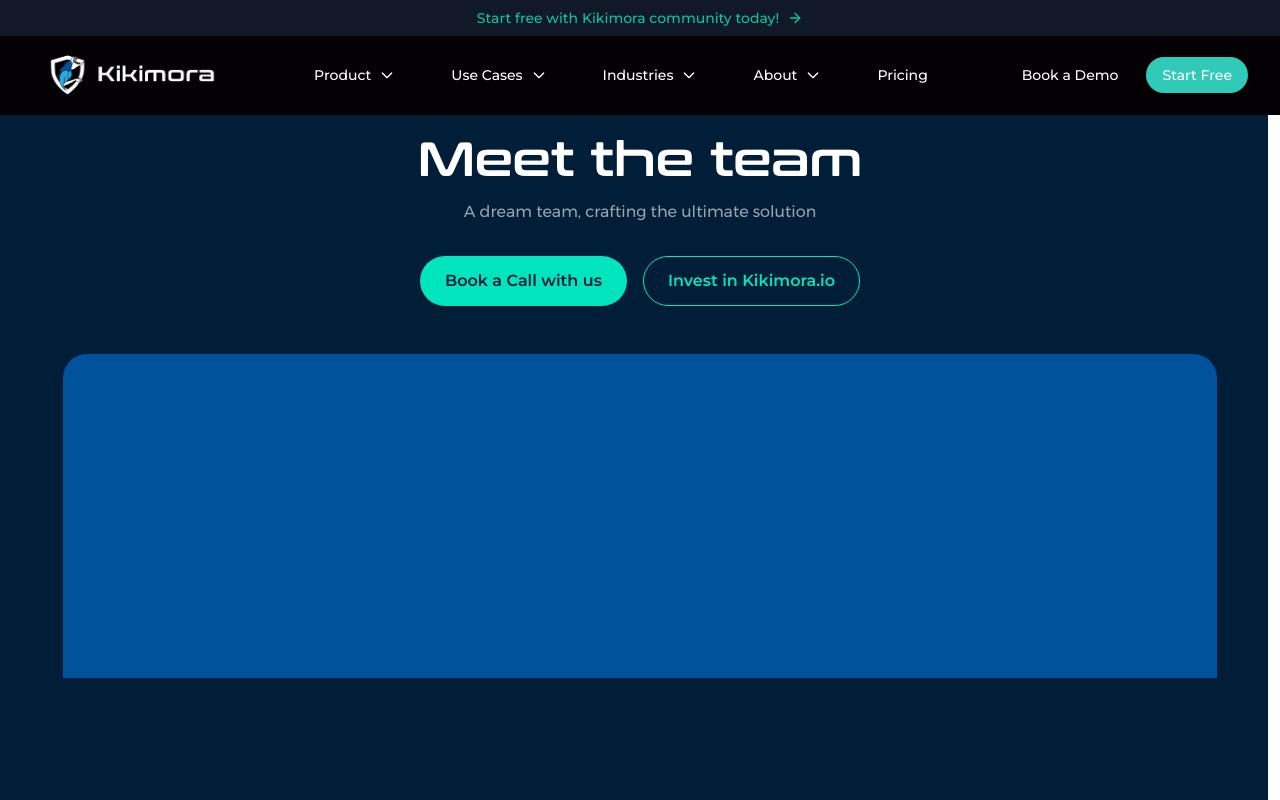
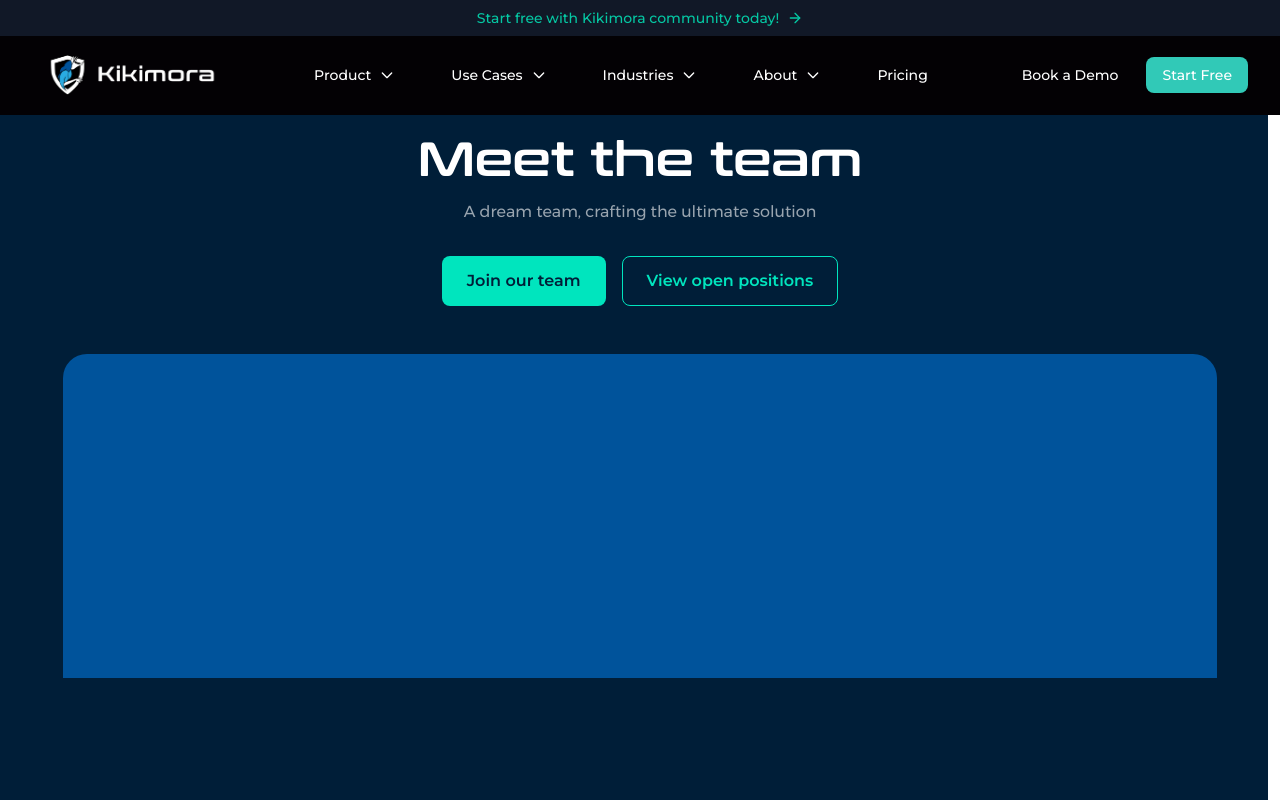
Before and after one commit to NikolaSirakov3/Kikimora-website, a React (Vite) app: page /about in a window 1280 px wide. Shown: the top 800 px of the page. Built offline with nearby package versions, Linux system fonts and the light colour scheme.

Commit message:
Refactor button styles across components to use rounded-lg for improved visual consistency; update index.css and various component files including NewNavbar, Partners, Team, DevelopersCaseStudy, Hero, Pricing, and GetInTouch.

```diff
--- a/src/components/NewNavbar.tsx
+++ b/src/components/NewNavbar.tsx
@@ -348,7 +348,7 @@ const NewNavbar: React.FC<NewNavbarProps> = ({ isAnnouncementVisible }) => {
             </Link>
             <button
               onClick={() => setIsTrialModalOpen(true)}
-              className="text-white hover:text-white px-4 py-2 text-sm font-medium bg-[#31c9b7] rounded-full border-none outline-none focus:outline-none hover:bg-[#3EDDCA]/90"
+              className="text-white hover:text-white px-4 py-2 text-sm font-medium bg-[#31c9b7] rounded-lg border-none outline-none focus:outline-none hover:bg-[#3EDDCA]/90"
             >
               Start Free
             </button>
@@ -464,7 +464,7 @@ const NewNavbar: React.FC<NewNavbarProps> = ({ isAnnouncementVisible }) => {
             </Link>
             <button
               onClick={() => setIsTrialModalOpen(true)}
-              className="w-full text-left px-3 py-2 text-base font-medium text-white hover:text-white bg-[#3EDDCA] rounded-full border-none outline-none focus:outline-none hover:bg-[#3EDDCA]/90"
+              className="w-full text-left px-3 py-2 text-base font-medium text-white hover:text-white bg-[#3EDDCA] rounded-lg border-none outline-none focus:outline-none hover:bg-[#3EDDCA]/90"
             >
               Start Free
             </button>
--- a/src/components/about/Partners.tsx
+++ b/src/components/about/Partners.tsx
@@ -33,7 +33,7 @@ export function Partners() {
                 </p>
 
                 {/* Button */}
-                <button className="bg-[#00E5BE] text-[#001E38] font-montserrat font-semibold px-6 py-3 rounded-full hover:bg-[#00E5BE]/90 transition-colors w-fit flex items-center gap-2">
+                <button className="bg-[#00E5BE] text-[#001E38] font-montserrat font-semibold px-6 py-3 rounded-lg hover:bg-[#00E5BE]/90 transition-colors w-fit flex items-center gap-2">
                   Learn More
                   <svg
                     xmlns="http://www.w3.org/2000/svg"
--- a/src/components/about/Team.tsx
+++ b/src/components/about/Team.tsx
@@ -15,11 +15,11 @@ export function Team() {
 
           {/* Action buttons */}
           <div className="flex gap-4 mb-12">
-            <button className="bg-[#00E5BE] text-[#001E38] font-montserrat font-semibold px-6 py-3 rounded-full hover:bg-[#00E5BE]/90 transition-colors">
-              Book a Call with us
+            <button className="bg-[#00E5BE] text-[#001E38] font-montserrat font-semibold px-6 py-3 rounded-lg hover:bg-[#00E5BE]/90 transition-colors">
+              Join our team
             </button>
-            <button className="bg-[#001E38] border border-[#00E5BE] text-[#00E5BE] font-montserrat font-semibold px-6 py-3 rounded-full hover:bg-[#00E5BE]/10 transition-colors">
-              Invest in Kikimora.io
+            <button className="bg-[#001E38] border border-[#00E5BE] text-[#00E5BE] font-montserrat font-semibold px-6 py-3 rounded-lg hover:bg-[#00E5BE]/10 transition-colors">
+              View open positions
             </button>
           </div>
 
--- a/src/components/home/DevelopersCaseStudy.tsx
+++ b/src/components/home/DevelopersCaseStudy.tsx
@@ -18,7 +18,7 @@ export function DevelopersCaseStudy() {
               A robust platform for efficient and comprehensive vulnerability
               management, designed to streamline your cybersecurity processes.
             </p>
-            <Button className="bg-[#3EDDCA] text-black hover:bg-[#3EDDCA]/90 rounded-full px-8 py-6 font-montserrat">
+            <Button className="bg-[#3EDDCA] text-black hover:bg-[#3EDDCA]/90 rounded-lg px-8 py-6 font-montserrat">
               View All
             </Button>
           </div>
--- a/src/components/home/Hero.tsx
+++ b/src/components/home/Hero.tsx
@@ -107,7 +107,7 @@ export function Hero() {
                 control
               </p>
               <div className="flex gap-4 mt-4">
-                <Button className="bg-[#3EDDCA] text-black hover:bg-[#3EDDCA]/90 rounded-full px-8 py-6 font-montserrat">
+                <Button className="bg-[#3EDDCA] text-black hover:bg-[#3EDDCA]/90 rounded-lg px-8 py-6 font-montserrat">
                   Learn More
                 </Button>
               </div>
--- a/src/components/home/Pricing.tsx
+++ b/src/components/home/Pricing.tsx
@@ -223,7 +223,7 @@ export function Pricing() {
                   </p>
                 </div>
                 <div className="mt-auto">
-                  <Button className="bg-[#3EDDCA] text-black hover:bg-[#3EDDCA]/90 rounded-full px-6 py-3 font-montserrat text-sm">
+                  <Button className="bg-[#3EDDCA] text-black hover:bg-[#3EDDCA]/90 rounded-lg px-6 py-3 font-montserrat text-sm">
                     Contact us
                   </Button>
                 </div>
--- a/src/components/shared/GetInTouch.tsx
+++ b/src/components/shared/GetInTouch.tsx
@@ -123,19 +123,19 @@ export function GetInTouch() {
                     <div className="space-y-2">
                       <div className="flex items-center justify-between p-2 rounded-lg hover:bg-gray-50">
                         <span>09:00 AM</span>
-                        <button className="text-blue-500 px-4 py-1 rounded-full border border-blue-500">
+                        <button className="text-blue-500 px-4 py-1 rounded-lg border border-blue-500">
                           Select
                         </button>
                       </div>
                       <div className="flex items-center justify-between p-2 rounded-lg hover:bg-gray-50">
                         <span>10:00 AM</span>
-                        <button className="text-blue-500 px-4 py-1 rounded-full border border-blue-500">
+                        <button className="text-blue-500 px-4 py-1 rounded-lg border border-blue-500">
                           Select
                         </button>
                       </div>
                       <div className="flex items-center justify-between p-2 rounded-lg hover:bg-gray-50">
                         <span>11:00 AM</span>
-                        <button className="text-blue-500 px-4 py-1 rounded-full border border-blue-500">
+                        <button className="text-blue-500 px-4 py-1 rounded-lg border border-blue-500">
                           Select
                         </button>
                       </div>
--- a/src/components/ui/button.tsx
+++ b/src/components/ui/button.tsx
@@ -5,7 +5,7 @@ import { cva, type VariantProps } from "class-variance-authority";
 import { cn } from "@/lib/utils";
 
 const buttonVariants = cva(
-  "inline-flex items-center justify-center gap-2 whitespace-nowrap rounded-md text-sm font-medium transition-colors focus-visible:outline-none focus-visible:ring-1 focus-visible:ring-ring disabled:pointer-events-none disabled:opacity-50 [&_svg]:pointer-events-none [&_svg]:size-4 [&_svg]:shrink-0",
+  "inline-flex items-center justify-center gap-2 whitespace-nowrap rounded-lg text-sm font-medium transition-colors focus-visible:outline-none focus-visible:ring-1 focus-visible:ring-ring disabled:pointer-events-none disabled:opacity-50 [&_svg]:pointer-events-none [&_svg]:size-4 [&_svg]:shrink-0",
   {
     variants: {
       variant: {
@@ -22,8 +22,8 @@ const buttonVariants = cva(
       },
       size: {
         default: "h-9 px-4 py-2",
-        sm: "h-8 rounded-md px-3 text-xs",
-        lg: "h-10 rounded-md px-8",
+        sm: "h-8 rounded-lg px-3 text-xs",
+        lg: "h-10 rounded-lg px-8",
         icon: "h-9 w-9",
       },
     },
--- a/src/index.css
+++ b/src/index.css
@@ -129,7 +129,7 @@ h1 {
 }
 
 button {
-  border-radius: 8px;
+  border-radius: 0.5rem;
   border: 1px solid transparent;
   padding: 0.6em 1.2em;
   font-size: 1em;
```
